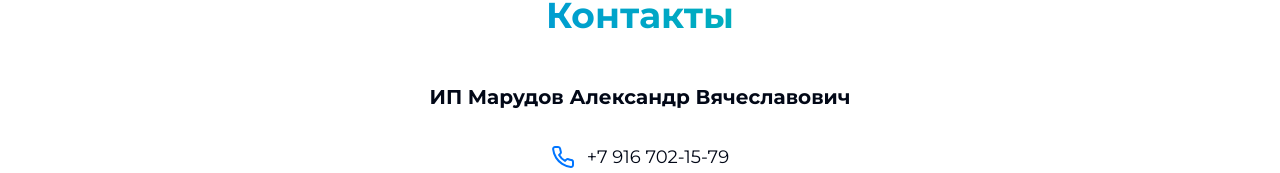
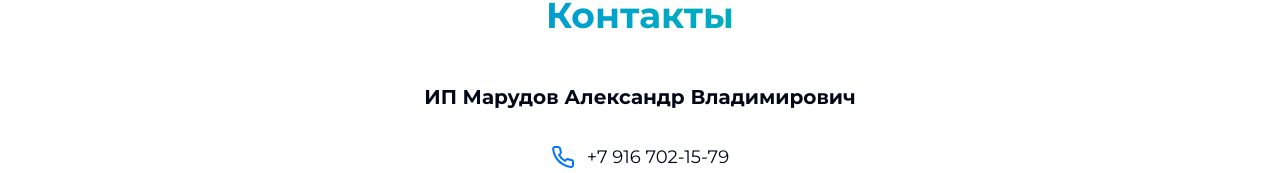
Before and after one commit to alexmarud/bizitlab-sales-growth-landing, a React (Vite) app: page / in a window 1280 px wide. Shown: the part 2859-3032 px from the top of the page. Built offline with nearby package versions, Linux system fonts and the light colour scheme.

Commit message:
Fix: Update contact information
Corrected the name in the contact information from "ИП Марудов Александр Вячеславович" to "ИП Марудов Александр Владимирович" in the `Contacts` component.

```diff
--- a/src/components/Contacts.tsx
+++ b/src/components/Contacts.tsx
@@ -32,7 +32,7 @@ const Contacts = () => {
 
         <div className="max-w-2xl mx-auto mt-12">
           <div className="text-center">
-            <h3 className="text-xl font-bold mb-8 reveal">ИП Марудов Александр Вячеславович</h3>
+            <h3 className="text-xl font-bold mb-8 reveal">ИП Марудов Александр Владимирович</h3>
 
             <div className="space-y-6">
               <div className="flex items-center justify-center mb-4 reveal">
```
